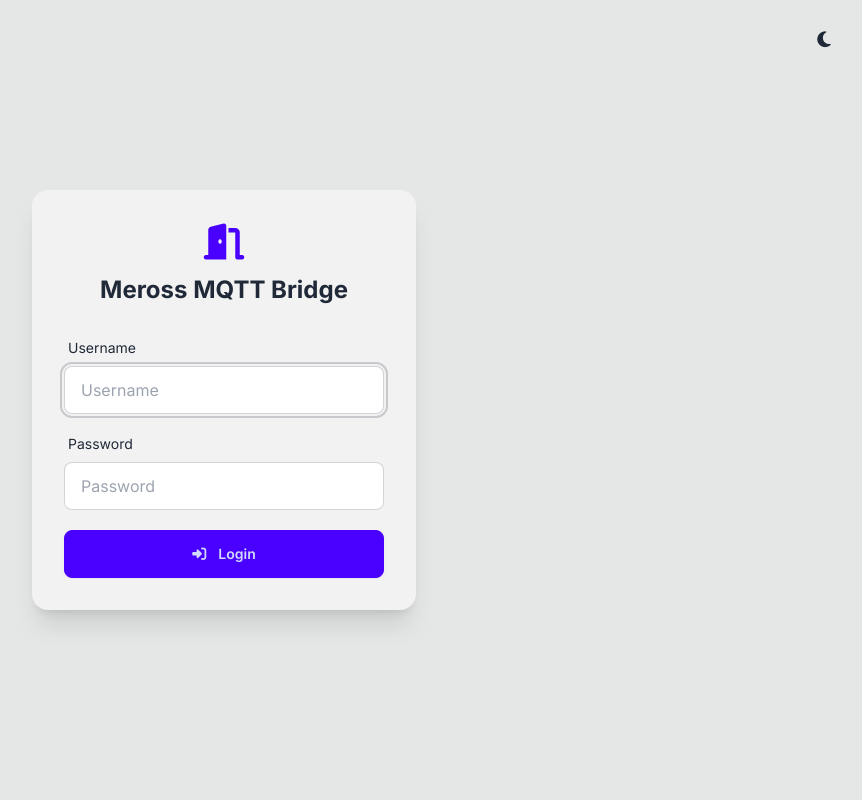
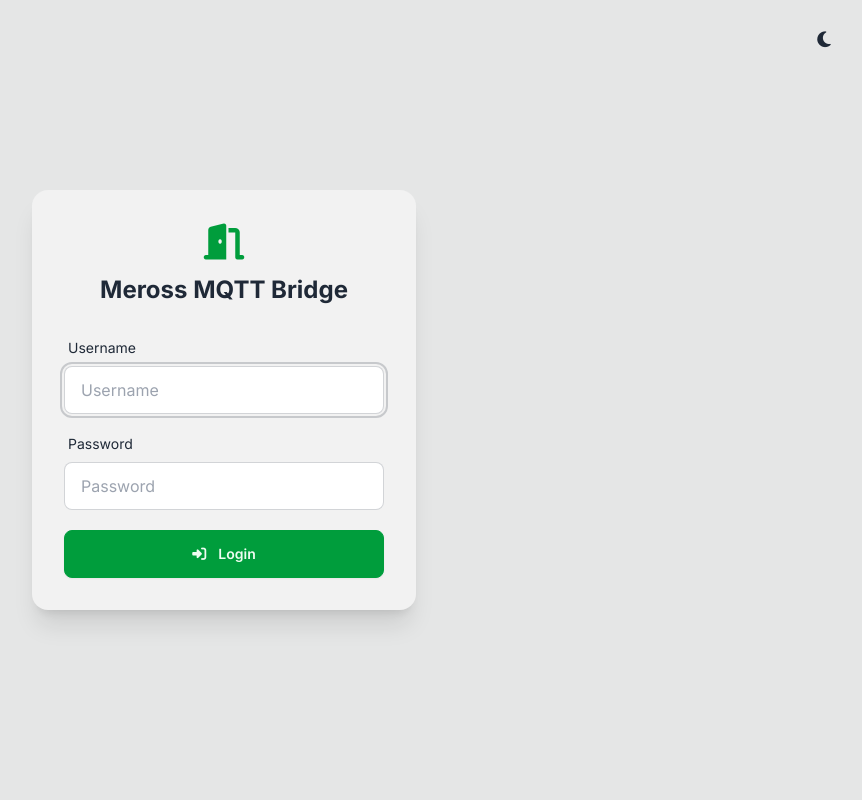
Before and after one commit to mtnbiker717/meross-mqtt-bridge, a FastAPI app: page /login in a window 1280 px wide. Shown: the whole page, without its empty margins (416-1278 px from the left). Run offline with FastAPI, Linux system fonts and the light colour scheme; some libraries are stand-ins or nearby versions.

Commit message:
Fix DaisyUI v4 variable format: raw oklch params without wrapper

```diff
--- a/gui/static/theme.css
+++ b/gui/static/theme.css
@@ -3,24 +3,21 @@
    ===================================================== */
 @import url('https://fonts.googleapis.com/css2?family=Inter:ital,opsz,wght@0,14..32,400..700;1,14..32,400..700&display=swap');
 
-:root {
-  --color-primary: oklch(60% 0.185 150) !important;
-  --color-primary-content: oklch(98% 0.02 150) !important;
+/* DaisyUI v4 uses short variable names with raw oklch parameters */
+:root,
+[data-theme="light"] {
+  --p: 60% 0.185 150;   /* primary — green */
+  --pc: 98% 0.02 150;   /* primary-content */
   --icon-color: rgba(0, 0, 0, 0.6);
 }
 
-[data-theme="light"] {
-  --color-primary: oklch(60% 0.185 150) !important;
-  --color-primary-content: oklch(98% 0.02 150) !important;
-}
-
 [data-theme="dim"] {
-  --color-base-100: oklch(27.0% 0.025 252);
-  --color-base-200: oklch(18.0% 0.020 252);
-  --color-base-300: oklch(14.0% 0.025 252);
-  --color-base-content: oklch(97.3% 0.004 247);
-  --color-primary: oklch(60% 0.185 150) !important;
-  --color-primary-content: oklch(98% 0.02 150) !important;
+  --b1: 27.0% 0.025 252;   /* base-100 */
+  --b2: 18.0% 0.020 252;   /* base-200 */
+  --b3: 14.0% 0.025 252;   /* base-300 */
+  --bc: 97.3% 0.004 247;   /* base-content */
+  --p: 60% 0.185 150;
+  --pc: 98% 0.02 150;
   --icon-color: rgba(255, 255, 255, 0.75);
 }
 
```
